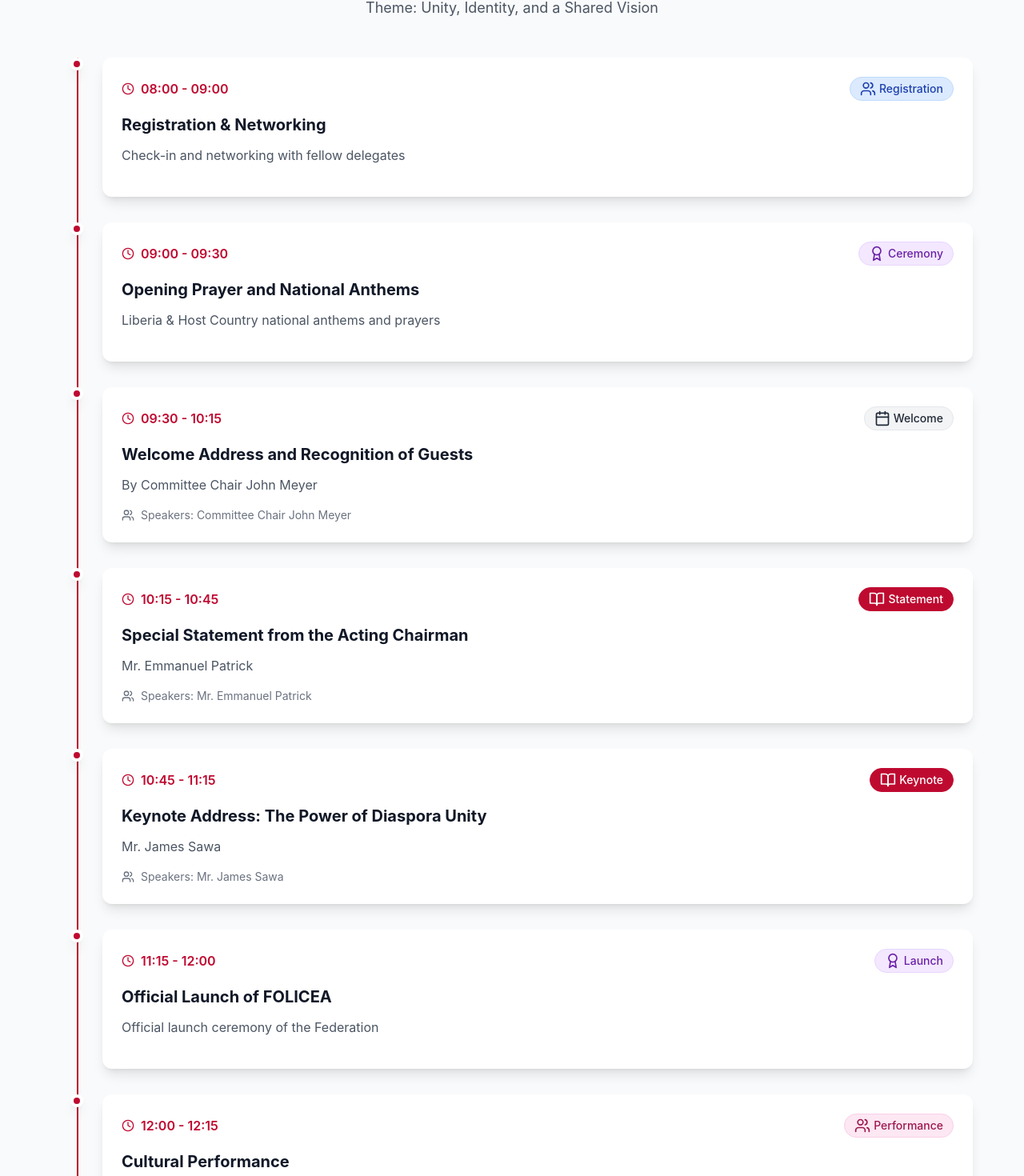
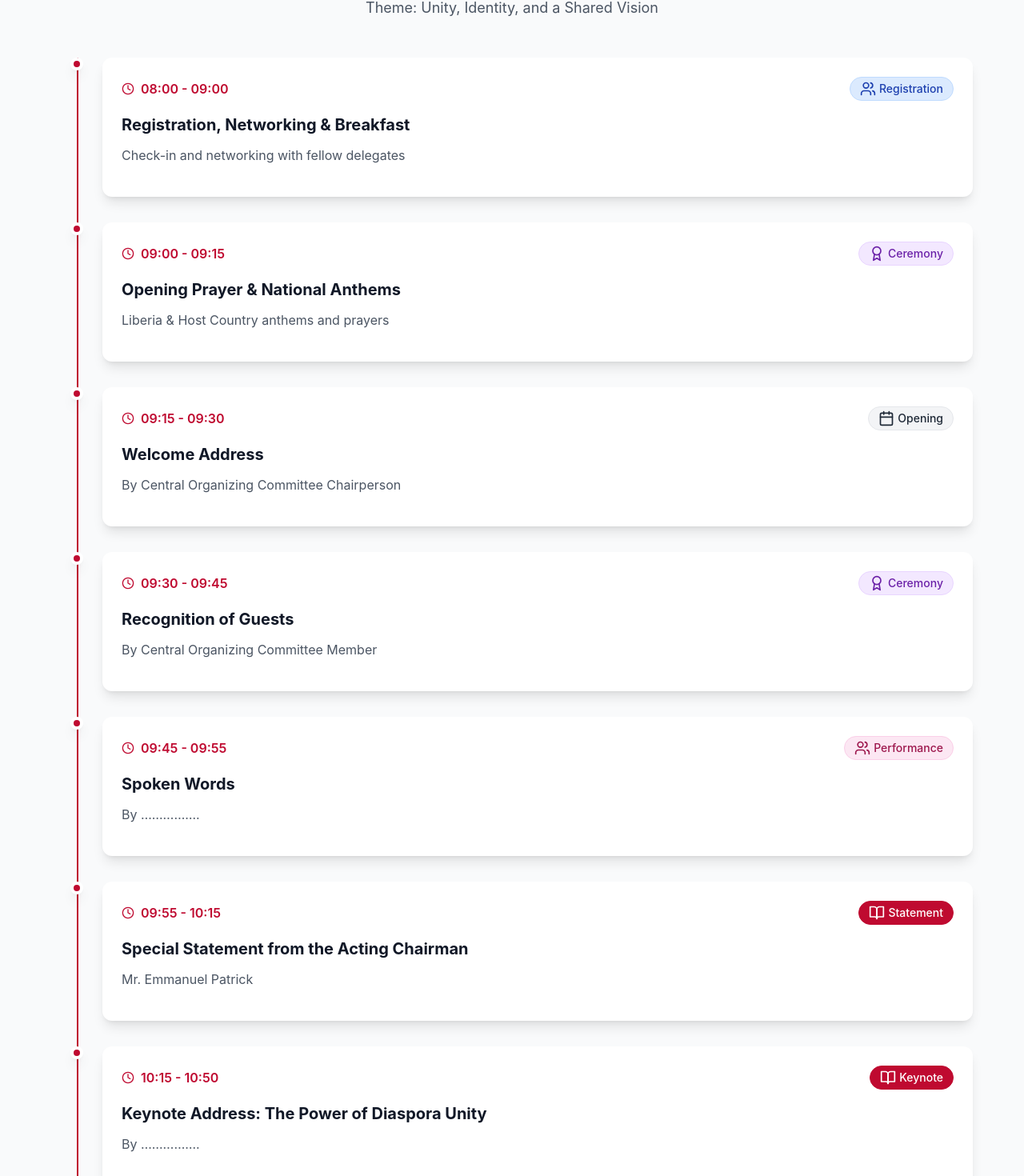
Before and after one commit to foliceasummit/folicea-summit-2025, a Next.js app: page /agenda in a window 1280 px wide. Shown: the part 612-2082 px from the top of the page at 80% size. Built offline with nearby package versions, Linux system fonts and the light colour scheme.

Commit message:
Speakers: add Emmanuel back to Featured; restore Summit Speakers list; Agenda: update Day 1-3 per new schedule

```diff
--- a/pages/agenda.tsx
+++ b/pages/agenda.tsx
@@ -13,81 +13,24 @@
       title: "Official Launch of the Federation",
       theme: "Unity, Identity, and a Shared Vision",
       events: [
-        {
-          time: "08:00 - 09:00",
-          title: "Registration & Networking",
-          description: "Check-in and networking with fellow delegates",
-          type: "Registration"
-        },
-        {
-          time: "09:00 - 09:30",
-          title: "Opening Prayer and National Anthems",
-          description: "Liberia & Host Country national anthems and prayers",
-          type: "Ceremony"
-        },
-        {
-          time: "09:30 - 10:15",
-          title: "Welcome Address and Recognition of Guests",
-          description: "By Committee Chair John Meyer",
-          type: "Welcome",
-          speakers: ["Committee Chair John Meyer"]
-        },
-        {
-          time: "10:15 - 10:45",
-          title: "Special Statement from the Acting Chairman",
-          description: "Mr. Emmanuel Patrick",
-          type: "Statement",
-          speakers: ["Mr. Emmanuel Patrick"]
-        },
-        {
-          time: "10:45 - 11:15",
-          title: "Keynote Address: The Power of Diaspora Unity",
-          description: "Mr. James Sawa",
-          type: "Keynote",
-          speakers: ["Mr. James Sawa"]
-        },
-        {
-          time: "11:15 - 12:00",
-          title: "Official Launch of FOLICEA",
-          description: "Official launch ceremony of the Federation",
-          type: "Launch"
-        },
-        {
-          time: "12:00 - 12:15",
-          title: "Cultural Performance",
-          description: "Traditional cultural entertainment",
-          type: "Performance"
-        },
-        {
-          time: "12:15 - 13:15",
-          title: "Panel Discussion: Strengthening Community Ties Across Borders",
-          description: "Interactive discussion on community building",
-          type: "Panel"
-        },
-        {
-          time: "13:15 - 14:00",
-          title: "Lunch & Cultural Showcase",
-          description: "Traditional Liberian cuisine and cultural entertainment",
-          type: "Lunch"
-        },
-        {
-          time: "14:00 - 15:30",
-          title: "Presentation of FOLICEA Constitution & Structure",
-          description: "Detailed presentation of federation constitution and organizational structure",
-          type: "Presentation"
-        },
-        {
-          time: "15:30 - 16:30",
-          title: "Breakout Discussions by Country Clusters",
-          description: "Group discussions organized by country representation",
-          type: "Workshop"
-        },
-        {
-          time: "16:30 - 17:00",
-          title: "Closing Remarks",
-          description: "Day 1 closing and preview of Day 2",
-          type: "Closing"
-        }
+        { time: "08:00 - 09:00", title: "Registration, Networking & Breakfast", description: "Check-in and networking with fellow delegates", type: "Registration" },
+        { time: "09:00 - 09:15", title: "Opening Prayer & National Anthems", description: "Liberia & Host Country anthems and prayers", type: "Ceremony" },
+        { time: "09:15 - 09:30", title: "Welcome Address", description: "By Central Organizing Committee Chairperson", type: "Opening" },
+        { time: "09:30 - 09:45", title: "Recognition of Guests", description: "By Central Organizing Committee Member", type: "Ceremony" },
+        { time: "09:45 - 09:55", title: "Spoken Words", description: "By …………….", type: "Performance" },
+        { time: "09:55 - 10:15", title: "Special Statement from the Acting Chairman", description: "Mr. Emmanuel Patrick", type: "Statement" },
+        { time: "10:15 - 10:50", title: "Keynote Address: The Power of Diaspora Unity", description: "By …………….", type: "Keynote" },
+        { time: "10:50 - 11:00", title: "Poem", description: "By …………….", type: "Performance" },
+        { time: "11:00 - 11:30", title: "Official Launch of FOLICEA", description: "Launch ceremony of the Federation", type: "Launch" },
+        { time: "11:30 - 12:00", title: "Cultural Performance", description: "Traditional cultural entertainment", type: "Performance" },
+        { time: "12:00 - 12:30", title: "Presentation of FOLICEA Constitution & Structure", description: "Federation constitution and organizational structure", type: "Presentation" },
+        { time: "12:30 - 13:30", title: "Lunch & Cultural Showcase", description: "Liberian cuisine and entertainment", type: "Lunch" },
+        { time: "13:30 - 15:30", title: "Pitch Competition", description: "Business Pitch: Clean Monrovia, Green Future – Resolving the Waste Management Crisis", type: "Panel" },
+        { time: "15:30 - 15:45", title: "Cultural Performance", description: "Traditional cultural entertainment", type: "Performance" },
+        { time: "15:45 - 16:40", title: "Breakout Discussions by Country Clusters", description: "Group discussions organized by country representation", type: "Workshop" },
+        { time: "16:40 - 17:15", title: "Remarks", description: "By …………….", type: "Closing" },
+        { time: "17:15 - 17:30", title: "Closing Remarks", description: "By …………….", type: "Closing" },
+        { time: "17:30 - 18:00", title: "Group Photos", description: "", type: "Closing" }
       ]
     },
     {
@@ -96,134 +39,37 @@
       title: "Business, Investment & Tech Innovation Seminars",
       theme: "Empowering the Diaspora Economy",
       events: [
-        {
-          time: "08:30 - 09:00",
-          title: "Arrival and Registration",
-          description: "Check-in for Day 2 participants",
-          type: "Registration"
-        },
-        {
-          time: "09:00 - 09:15",
-          title: "Opening Remarks",
-          description: "Day 2 opening and agenda overview",
-          type: "Opening"
-        },
-        {
-          time: "09:15 - 10:30",
-          title: "Business & Investment Forum",
-          description: "Diaspora Investment Opportunities, Navigating Regional Trade Platforms, Partnership with Local Enterprises",
-          type: "Forum"
-        },
-        {
-          time: "10:30 - 11:00",
-          title: "Coffee Break & Networking",
-          description: "Refreshments and informal networking",
-          type: "Break"
-        },
-        {
-          time: "11:00 - 12:30",
-          title: "Panel Discussion: Diaspora Investment & Regional Trade",
-          description: "Diaspora investment, regional trade, SMEs support, Liberia–East Africa business relations",
-          type: "Panel"
-        },
-        {
-          time: "12:30 - 13:30",
-          title: "Lunch",
-          description: "Networking lunch session",
-          type: "Lunch"
-        },
-        {
-          time: "13:30 - 15:00",
-          title: "Entrepreneurship & Innovation Seminar",
-          description: "Access to Startup Capital, Leveraging Digital Platforms, Youth Innovation & Fintech",
-          type: "Seminar"
-        },
-                 {
-           time: "16:00 - 17:00",
-           title: "Exhibition & Product Demo",
-           description: "Open session showcasing diaspora products and innovations",
-           type: "Exhibition"
-         },
-         {
-           time: "17:00 - 19:00",
-           title: "Sightseeing Tour: Uganda's Top Tourist Attractions",
-           description: "Enjoy a guided tour of Uganda's top tourist attractions",
-           type: "Tour"
-         }
+        { time: "08:00 - 08:55", title: "Registration, Networking & Breakfast", description: "Check-in and networking with fellow delegates", type: "Registration" },
+        { time: "08:55 - 09:10", title: "Opening Remarks", description: "Day 2 opening and agenda overview", type: "Opening" },
+        { time: "09:10 - 09:25", title: "Review of Day 1", description: "By …………….", type: "Opening" },
+        { time: "09:25 - 11:00", title: "Business & Investment Forum", description: "Diaspora Investment Opportunities, Navigating Regional Trade Platforms, Partnership with Local Enterprises", type: "Forum" },
+        { time: "11:00 - 12:00", title: "Lunch & Networking", description: "Informal networking session", type: "Lunch" },
+        { time: "12:00 - 13:30", title: "Panel Discussion: Entrepreneurship & Innovation", description: "Access to Startup Capital, Leveraging Digital Platforms, Youth Innovation & Fintech", type: "Panel" },
+        { time: "13:30 - 14:00", title: "Cultural Performance", description: "Traditional cultural entertainment", type: "Performance" },
+        { time: "14:00 - 15:00", title: "Exhibition & Product Demo", description: "Showcasing diaspora products and innovations", type: "Exhibition" },
+        { time: "15:00 - 15:30", title: "Closing Remarks", description: "By …………….", type: "Closing" },
+        { time: "15:30 - 19:00", title: "Sightseeing", description: "Enjoy a guided tour of Uganda’s top attractions", type: "Tour" }
       ]
     },
     {
       day: "Day 3",
       date: "November 30, 2025",
-      title: "General Assembly Elections and Inauguration",
+      title: "General Assembly Elections & Inauguration",
       theme: "Democratic Leadership for Diaspora Development",
       events: [
-        {
-          time: "08:00 - 09:00",
-          title: "Assembly Accreditation & Voter Validation",
-          description: "Registration and validation of voting delegates",
-          type: "Registration"
-        },
-        {
-          time: "09:00 - 09:30",
-          title: "Opening Remarks & Electoral Guidelines",
-          description: "Election procedures and guidelines presentation",
-          type: "Opening"
-        },
-        {
-          time: "09:30 - 11:00",
-          title: "Candidate Presentations and Debates",
-          description: "Candidates present their vision and engage in debates",
-          type: "Election"
-        },
-        {
-          time: "11:00 - 13:00",
-          title: "Voting & Tallying of Results",
-          description: "Democratic voting process and result compilation",
-          type: "Election"
-        },
-        {
-          time: "13:00 - 14:00",
-          title: "Lunch Break",
-          description: "Lunch while results are being tallied",
-          type: "Lunch"
-        },
-        {
-          time: "14:00 - 14:30",
-          title: "Announcement of Election Results",
-          description: "Official announcement of elected leadership",
-          type: "Election"
-        },
-        {
-          time: "14:30 - 15:30",
-          title: "Inauguration Ceremony of Elected Leaders",
-          description: "Official swearing-in of new FOLICEA leadership",
-          type: "Inauguration"
-        },
-        {
-          time: "15:30 - 16:00",
-          title: "Presentation of Strategic Plan (2025–2027)",
-          description: "Presentation of FOLICEA's strategic roadmap",
-          type: "Presentation"
-        },
-        {
-          time: "16:00 - 16:30",
-          title: "Official Closing & Vote of Thanks",
-          description: "Summit closing ceremony and acknowledgments",
-          type: "Closing"
-        },
-                 {
-           time: "16:30 - 17:00",
-           title: "Group Photos & Departure",
-           description: "Group photographs and farewell",
-           type: "Closing"
-         },
-         {
-           time: "21:00 - Late",
-           title: "Inaugural Ball",
-           description: "Venue to be announced later",
-           type: "Social"
-         }
+        { time: "08:00 - 09:00", title: "Registration, Accreditation & Breakfast", description: "Assembly accreditation & voter validation", type: "Registration" },
+        { time: "09:00 - 09:15", title: "Opening Remarks & Electoral Guidelines", description: "Election procedures and guidelines", type: "Opening" },
+        { time: "09:15 - 11:00", title: "Candidate Presentations & Debates", description: "", type: "Election" },
+        { time: "11:00 - 13:00", title: "Voting & Tallying of Results", description: "", type: "Election" },
+        { time: "13:00 - 14:00", title: "Lunch Break", description: "While results are being tallied", type: "Lunch" },
+        { time: "14:00 - 14:30", title: "Announcement of Election Results", description: "", type: "Election" },
+        { time: "14:30 - 15:30", title: "Inauguration Ceremony of Elected Leaders", description: "", type: "Inauguration" },
+        { time: "15:30 - 16:00", title: "Remarks from Chairperson of FOLICEA", description: "", type: "Statement" },
+        { time: "16:00 - 16:55", title: "Presentation of Strategic Plan (2025–2027)", description: "", type: "Presentation" },
+        { time: "16:55 - 17:30", title: "Remarks", description: "By …………….", type: "Closing" },
+        { time: "17:30 - 18:00", title: "Official Closing & Vote of Thanks", description: "", type: "Closing" },
+        { time: "18:00", title: "Group Photos & Departure", description: "", type: "Closing" },
+        { time: "21:00 - Late", title: "Liberian Vibes Night – Gala & Inaugural Ball (Social Night)", description: "", type: "Social" }
       ]
     }
   ];
--- a/pages/index.tsx
+++ b/pages/index.tsx
@@ -55,7 +55,7 @@
     {
       name: "Emmanuel Patrick",
       title: "Acting Chairperson, FOLICEA & Former Chairperson, LIBCOR",
-      image: ""
+      image: "https://ik.imagekit.io/foliceasummit/FOLICEA%20SUMMIT/emmanuel%20P.jpg?updatedAt=1756227156834"
     }
   ];
 
--- a/pages/speakers.tsx
+++ b/pages/speakers.tsx
@@ -28,10 +28,61 @@
       bio: "",
       topics: [],
       social: { linkedin: "#", twitter: "#" }
+    },
+    {
+      name: "Emmanuel Patrick",
+      title: "Acting Chairperson, FOLICEA & Former Chairperson, LIBCOR",
+      image: "https://ik.imagekit.io/foliceasummit/FOLICEA%20SUMMIT/emmanuel%20P.jpg?updatedAt=1756227156834",
+      bio: "",
+      topics: [],
+      social: { linkedin: "#", twitter: "#" }
     }
   ];
 
-  const additionalSpeakers: Speaker[] = [];
+  const additionalSpeakers: Speaker[] = [
+    {
+      name: "Prof. Sarah Johnson",
+      title: "Academic & Researcher",
+      image: "https://ik.imagekit.io/folicea/Logo.png.jpg?updatedAt=1755871491816",
+      bio: "Professor Johnson specializes in diaspora studies and African development, bringing academic insights to community development.",
+      topics: ["Diaspora Studies", "Academic Research", "Development Theory"]
+    },
+    {
+      name: "Mr. Emmanuel Doe",
+      title: "Entrepreneur & Business Leader",
+      image: "https://ik.imagekit.io/folicea/Logo.png.jpg?updatedAt=1755871491816",
+      bio: "Mr. Doe is a successful entrepreneur who has built businesses across East Africa, sharing insights on economic empowerment.",
+      topics: ["Entrepreneurship", "Business Development", "Economic Empowerment"]
+    },
+    {
+      name: "Ms. Grace Williams",
+      title: "Cultural Ambassador",
+      image: "https://ik.imagekit.io/folicea/Logo.png.jpg?updatedAt=1755871491816",
+      bio: "Ms. Williams works to preserve and promote Liberian cultural heritage through various initiatives and programs.",
+      topics: ["Cultural Heritage", "Arts & Culture", "Community Engagement"]
+    },
+    {
+      name: "Dr. Michael Brown",
+      title: "Development Expert",
+      image: "https://ik.imagekit.io/folicea/Logo.png.jpg?updatedAt=1755871491816",
+      bio: "Dr. Brown has extensive experience in international development, focusing on sustainable community development projects.",
+      topics: ["Sustainable Development", "Project Management", "Capacity Building"]
+    },
+    {
+      name: "Ms. Patricia Taylor",
+      title: "Youth Advocate",
+      image: "https://ik.imagekit.io/folicea/Logo.png.jpg?updatedAt=1755871491816",
+      bio: "Ms. Taylor is passionate about youth empowerment and creating opportunities for young Liberians in the diaspora.",
+      topics: ["Youth Development", "Education", "Leadership Training"]
+    },
+    {
+      name: "Mr. David Wilson",
+      title: "Technology & Innovation",
+      image: "https://ik.imagekit.io/folicea/Logo.png.jpg?updatedAt=1755871491816",
+      bio: "Mr. Wilson is a technology entrepreneur who focuses on digital solutions for community development and connectivity.",
+      topics: ["Technology", "Digital Innovation", "Community Tech"]
+    }
+  ];
 
   return (
     <div className="min-h-screen bg-gray-50">
```
